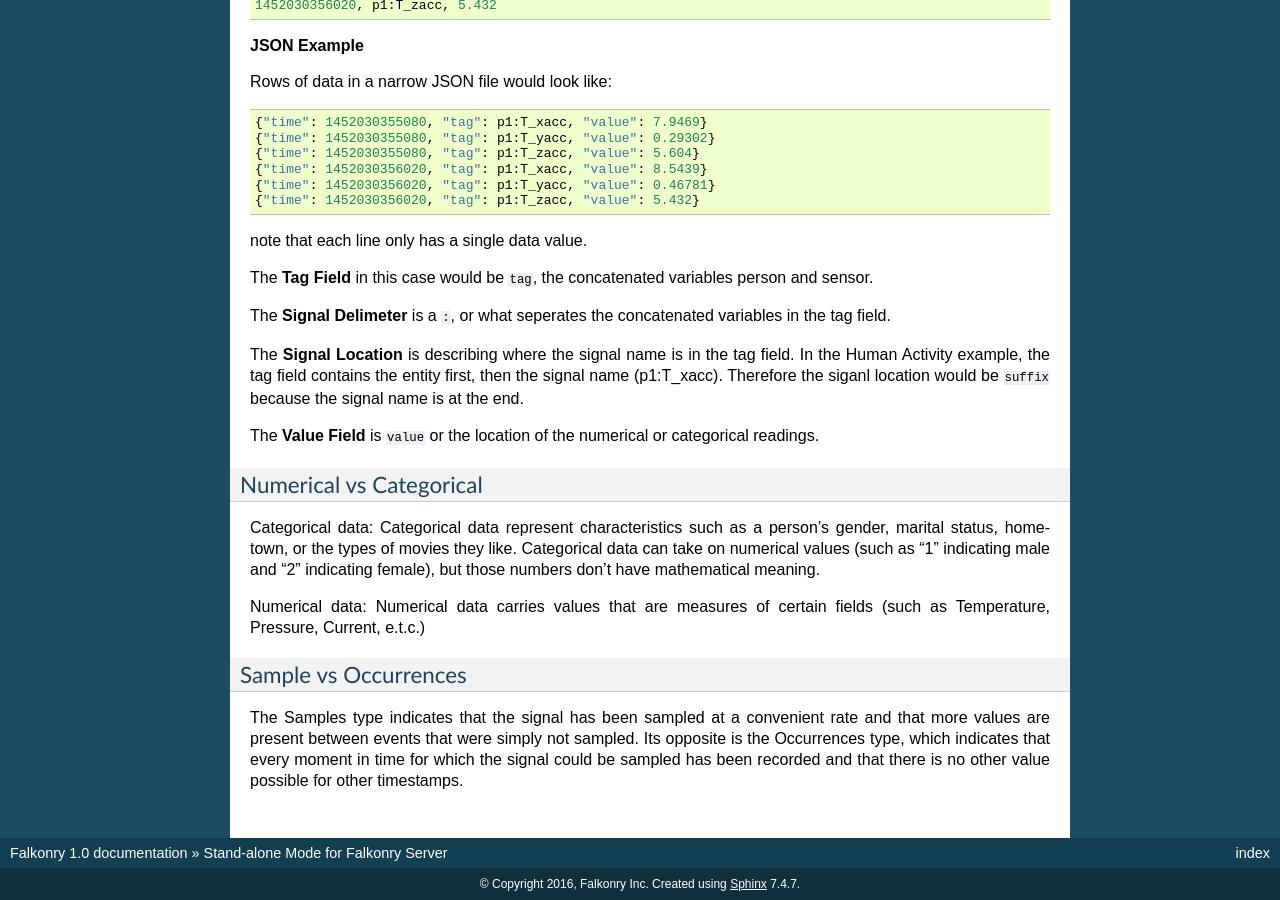
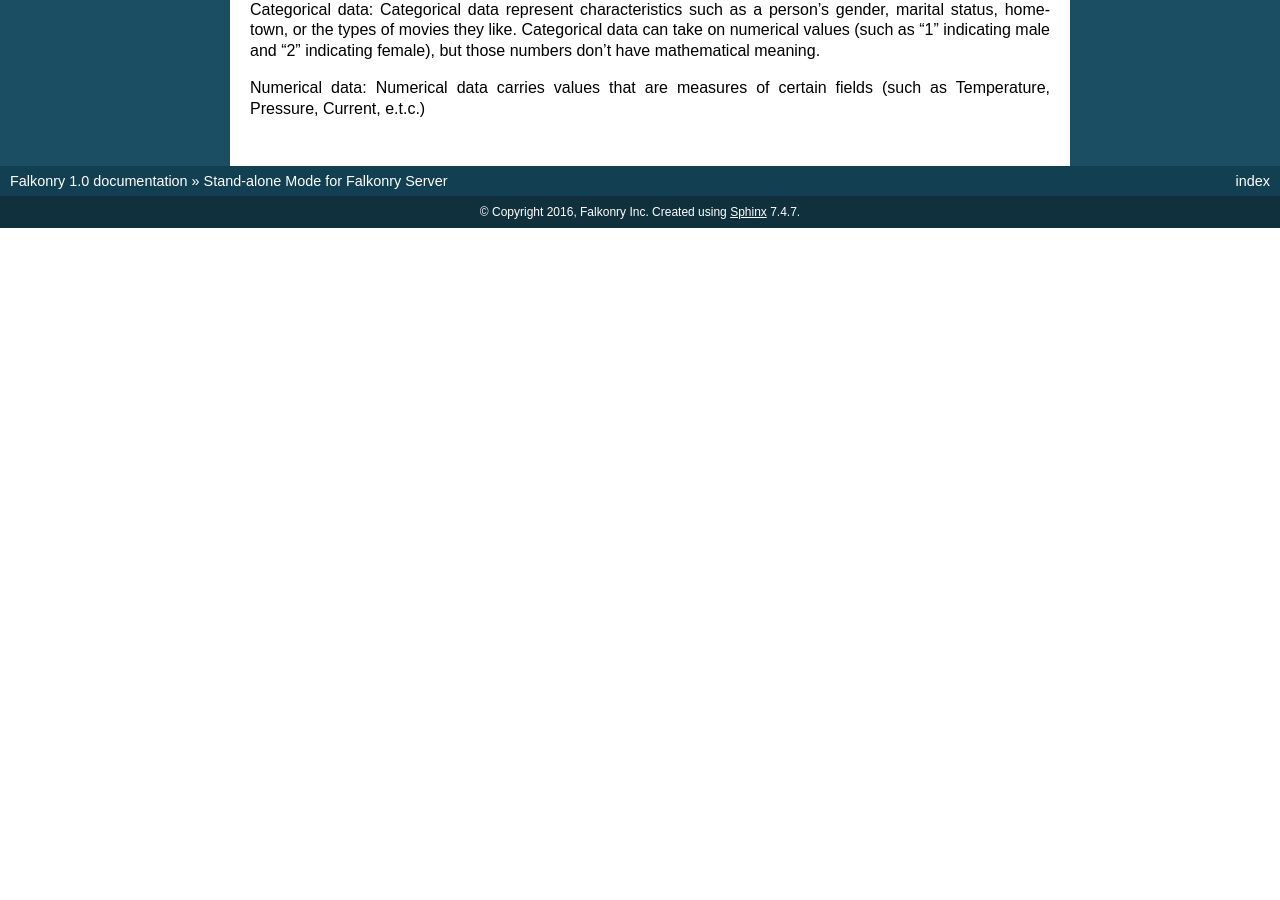
Before and after one commit to suhas-mehta/support, a Sphinx documentation site: the page built from docs/using/datastreams/standalone.rst, in a window 1280 px wide and 900 px high, scrolled down 4405 px. Built offline with Sphinx 7.4.7, drawn with Linux system fonts in a browser that asks for light colours; pages that are not in the unit, such as notebooks, are missing from menus; after the commit the page ends 4633 px from its top, so only the background shows below that; some of the changed text lies outside the part shown.

Commit message:
Remove occurrences

```diff
--- a/docs/using/datastreams/standalone.rst
+++ b/docs/using/datastreams/standalone.rst
@@ -125,8 +124,3 @@ Numerical vs Categorical
 Categorical data: Categorical data represent characteristics such as a person's gender, marital status, hometown, or the types of movies they like. Categorical data can take on numerical values (such as “1” indicating male and “2” indicating female), but those numbers don't have mathematical meaning.
 
 Numerical data: Numerical data carries values that are measures of certain fields (such as Temperature, Pressure, Current, e.t.c.)
-
-Sample vs Occurrences
-~~~~~~~~~~~~~~~~~~~~~
-
-The Samples type indicates that the signal has been sampled at a convenient rate and that more values are present between events that were simply not sampled. Its opposite is the Occurrences type, which indicates that every moment in time for which the signal could be sampled has been recorded and that there is no other value possible for other timestamps.
```
Also changed, not shown: other parts of docs/using/datastreams/standalone.rst (+0 -1 lines).
